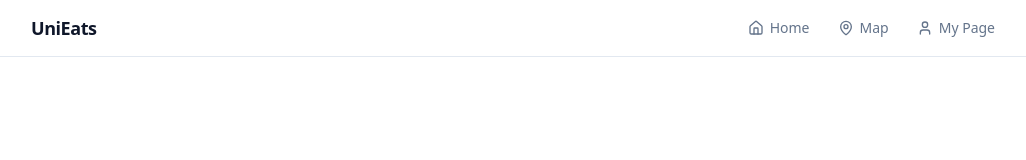
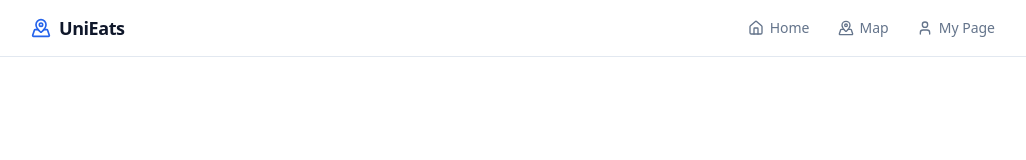
Before and after one commit to as3617/KAIST_CS30500_UniEats, a Next.js app in the folder apps/frontend/: page / in a window 1280 px wide. Shown: the top 160 px of the page, without its empty margins (121-1147 px from the left). Built offline with nearby package versions, Linux system fonts and the light colour scheme.

Commit message:
feat(frontend): add responsive navigation (bottom tab bar(mobile) + top header(PC))

```diff
--- a/apps/frontend/src/components/app-shell.tsx
+++ b/apps/frontend/src/components/app-shell.tsx
@@ -12,17 +12,14 @@ export function AppShell({ children }: { children: React.ReactNode }) {
 
   return (
     <>
-      {/* 데스크탑: 상단 헤더 */}
       {showNav && (
         <div className="hidden md:block">
           <TopHeader />
         </div>
       )}
 
-      {/* 콘텐츠: 모바일은 하단 탭바 여백, 데스크탑은 여백 없음 */}
       <div className={showNav ? "pb-16 md:pb-0" : ""}>{children}</div>
 
-      {/* 모바일: 하단 탭바 */}
       {showNav && (
         <div className="md:hidden">
           <BottomTabBar />
--- a/apps/frontend/src/components/bottom-tab-bar.tsx
+++ b/apps/frontend/src/components/bottom-tab-bar.tsx
@@ -2,16 +2,16 @@
 
 import Link from "next/link";
 import { usePathname } from "next/navigation";
-import { Home, Plus, User } from "lucide-react";
+import { Home, MapPin, User } from "lucide-react";
 
 const tabs = [
-  { href: "/my-page/receipt", icon: Plus },
+  { href: "/campus-map", icon: MapPin },
   { href: "/dashboard", icon: Home },
   { href: "/my-page", icon: User },
 ] as const;
 
 function getActiveTab(pathname: string): string {
-  if (pathname.startsWith("/my-page/receipt")) return "/my-page/receipt";
+  if (pathname.startsWith("/campus-map")) return "/campus-map";
   if (pathname.startsWith("/my-page")) return "/my-page";
   return "/dashboard";
 }
--- a/apps/frontend/src/components/top-header.tsx
+++ b/apps/frontend/src/components/top-header.tsx
@@ -2,11 +2,11 @@
 
 import Link from "next/link";
 import { usePathname } from "next/navigation";
-import { Home, MapPin, User } from "lucide-react";
+import { Home, MapPinned, User } from "lucide-react";
 
 const navLinks = [
   { href: "/dashboard", icon: Home, label: "Home" },
-  { href: "/campus-map", icon: MapPin, label: "Map" },
+  { href: "/campus-map", icon: MapPinned, label: "Map" },
   { href: "/my-page", icon: User, label: "My Page" },
 ];
 
@@ -16,7 +16,8 @@ export function TopHeader() {
   return (
     <header className="sticky top-0 z-50 bg-background border-b border-border">
       <div className="flex items-center justify-between h-14 px-6 max-w-5xl mx-auto">
-        <Link href="/dashboard" className="text-lg font-bold tracking-tight">
+        <Link href="/dashboard" className="flex items-center gap-2 text-lg font-bold tracking-tight">
+          <MapPinned className="h-5 w-5 text-primary" />
           UniEats
         </Link>
 
```
